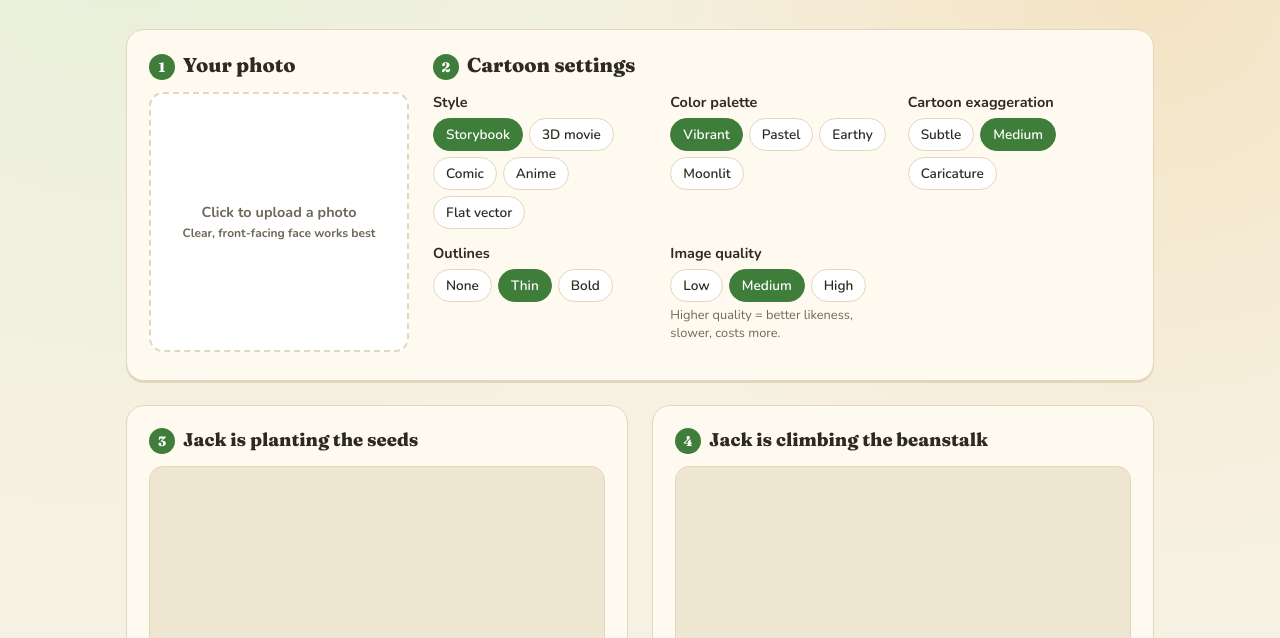
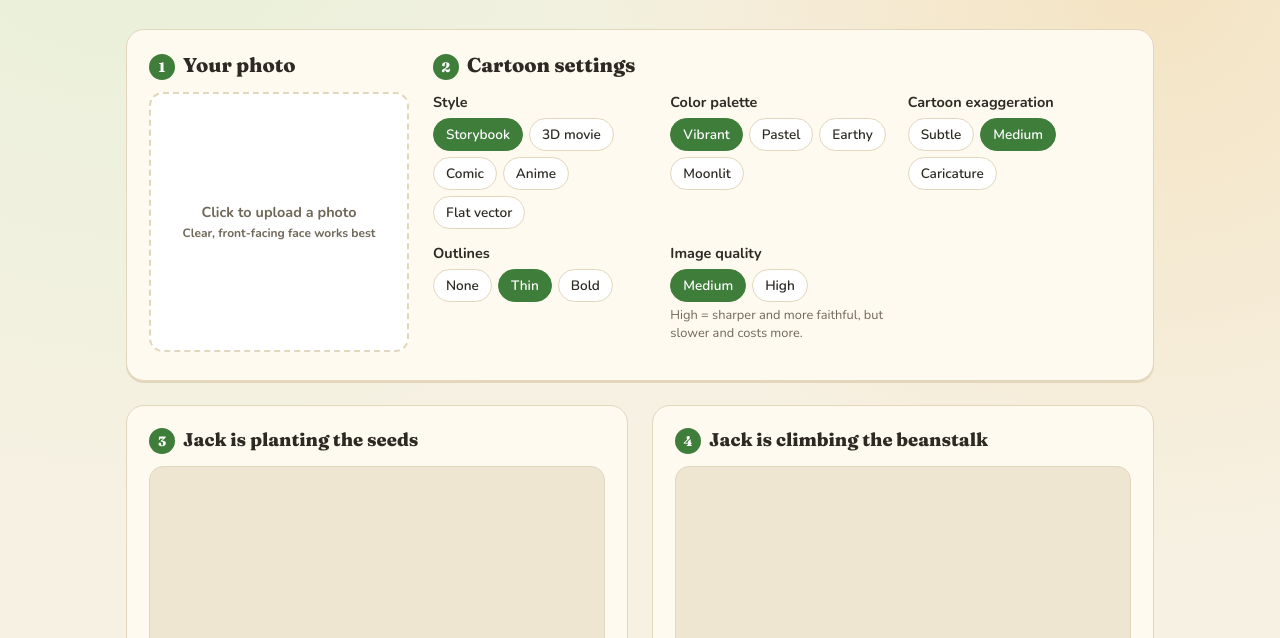
Before and after one commit to Ozer7/beanstalk-me, a website: page public/index.html in a window 1280 px wide. Shown: the part 162-800 px from the top of the page. Drawn offline with nearby package versions, Linux system fonts and the light colour scheme; no server answers.

Commit message:
Update image quality hint text in index.html

```diff
--- a/public/index.html
+++ b/public/index.html
@@ -162,11 +162,10 @@
         <div>
           <label>Image quality</label>
           <div class="seg">
-            <input type="radio" name="quality" id="q1" value="low"><label for="q1">Low</label>
             <input type="radio" name="quality" id="q2" value="medium" checked><label for="q2">Medium</label>
             <input type="radio" name="quality" id="q3" value="high"><label for="q3">High</label>
           </div>
-          <div class="hint">Higher quality = better likeness, slower, costs more.</div>
+          <div class="hint">High = sharper and more faithful, but slower and costs more.</div>
         </div>
       </form>
     </div>
```
